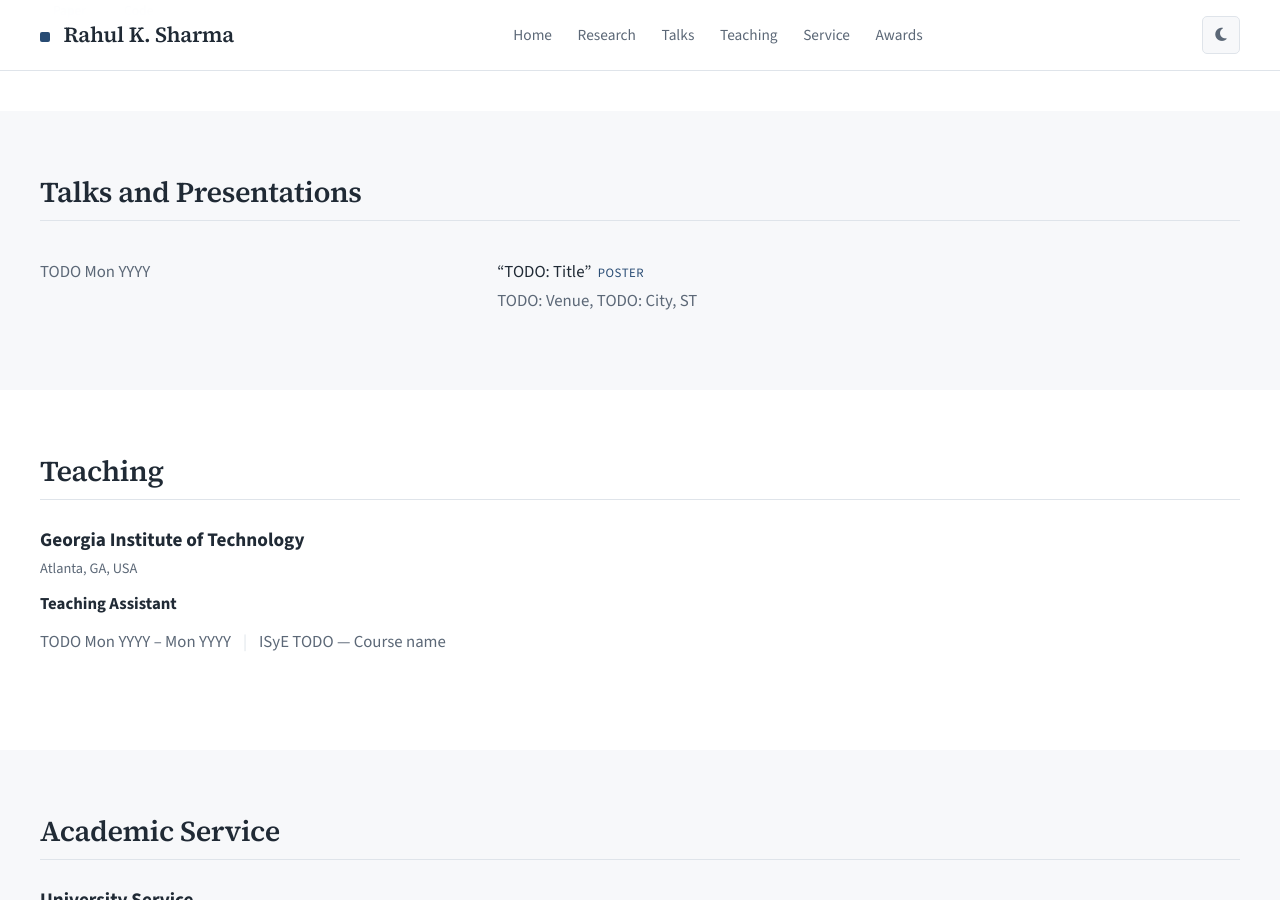
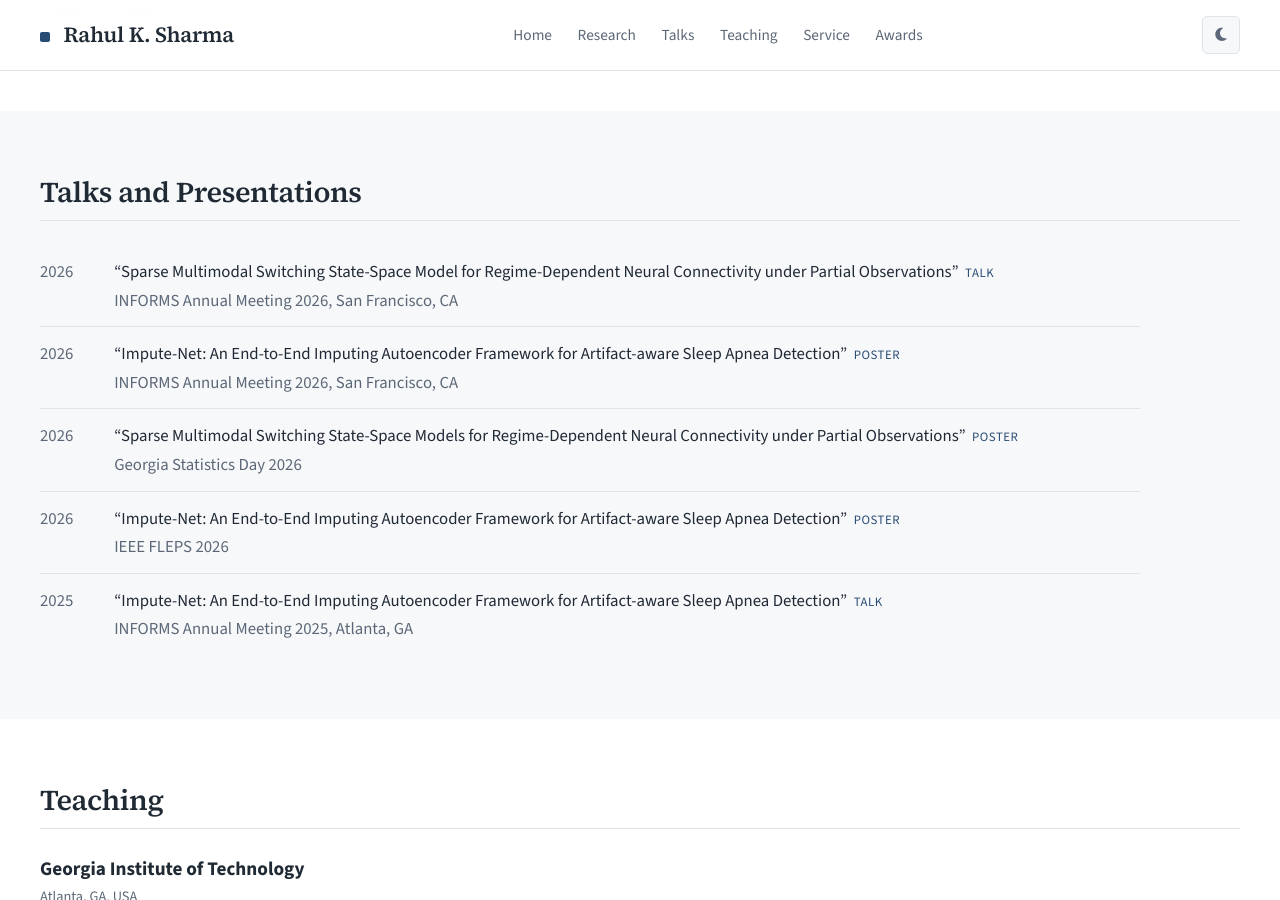
Before and after one commit to rsharma459/rsharma459.github.io, a Jekyll site: the page built from index.md, in a window 1280 px wide and 900 px high, scrolled down 2223 px. Built offline with Jekyll 4.4.1, drawn with Linux system fonts in a browser that asks for light colours; a style sheet for code colours, icons or effects is not loaded.

Commit message:
Add talks and presentations to talks.yml
Added multiple talks and presentations with details including date, title, kind, venue, and location.

```diff
--- a/_data/talks.yml
+++ b/_data/talks.yml
@@ -2,11 +2,34 @@
 # Fields: date, title, venue, location, kind (Talk / Poster), links (optional list of {name,url})
 # TODO: replace the placeholder below.
 
-- date: "TODO Mon YYYY"
-  kind: Poster
-  title: "TODO: Title"
-  venue: "TODO: Venue"
-  location: "TODO: City, ST"
-  # links:
-  #   - name: Poster
-  #     url: assets/files/your_poster.pdf
+
+# Talks and Presentations
+# Listed in reverse chronological order
+
+- date: "2026"
+  title: "Sparse Multimodal Switching State-Space Model for Regime-Dependent Neural Connectivity under Partial Observations"
+  kind: "Talk"
+  venue: "INFORMS Annual Meeting 2026"
+  location: "San Francisco, CA"
+
+- date: "2026"
+  title: "Impute-Net: An End-to-End Imputing Autoencoder Framework for Artifact-aware Sleep Apnea Detection"
+  kind: "Poster"
+  venue: "INFORMS Annual Meeting 2026"
+  location: "San Francisco, CA"
+
+- date: "2026"
+  title: "Sparse Multimodal Switching State-Space Models for Regime-Dependent Neural Connectivity under Partial Observations"
+  kind: "Poster"
+  venue: "Georgia Statistics Day 2026"
+
+- date: "2026"
+  title: "Impute-Net: An End-to-End Imputing Autoencoder Framework for Artifact-aware Sleep Apnea Detection"
+  kind: "Poster"
+  venue: "IEEE FLEPS 2026"
+
+- date: "2025"
+  title: "Impute-Net: An End-to-End Imputing Autoencoder Framework for Artifact-aware Sleep Apnea Detection"
+  kind: "Talk"
+  venue: "INFORMS Annual Meeting 2025"
+  location: "Atlanta, GA"
```
